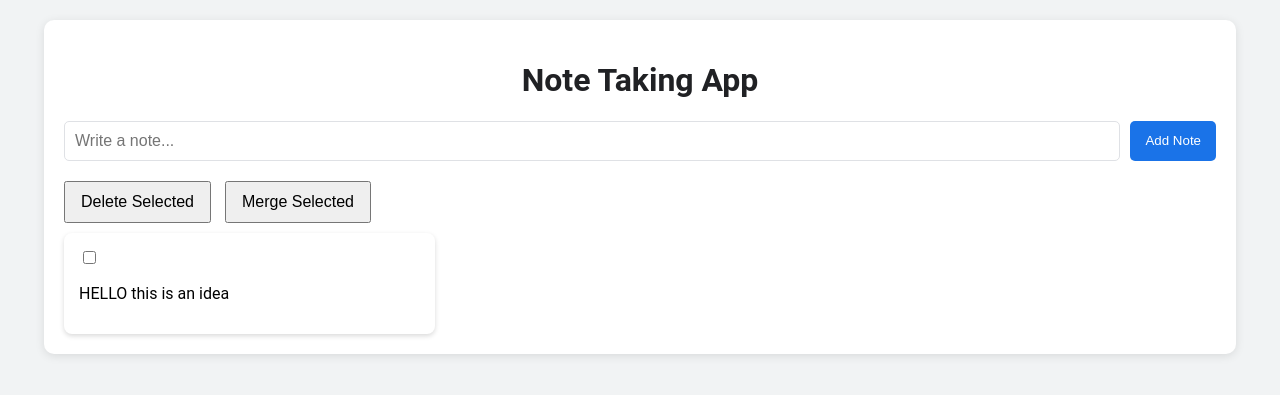
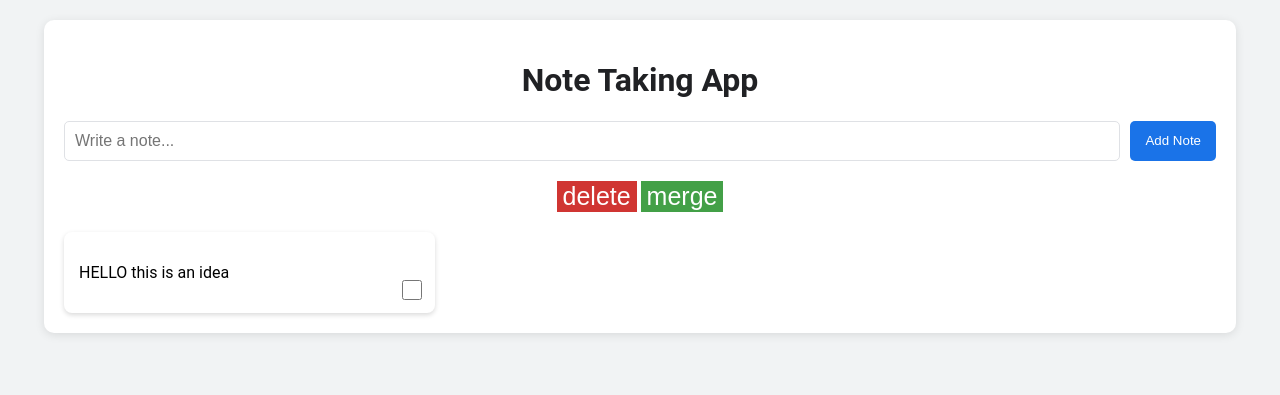
Before and after one commit to garysgd/gnote, a FastAPI app: page / in a window 1280 px wide. Shown: the top 395 px of the page. Run offline with FastAPI, Linux system fonts and the light colour scheme; some libraries are stand-ins or nearby versions.

Commit message:
improve merge and delete buttons

```diff
--- a/static/style.css
+++ b/static/style.css
@@ -6,7 +6,6 @@ body {
     background-color: #f1f3f4;
     margin: 0;
     padding: 0;
-    /* Removed centering properties */
 }
 
 /* Container Styles */
@@ -14,7 +13,7 @@ body {
     background: #ffffff;
     padding: 20px;
     width: 90%;
-    max-width: 1400px;
+    max-width: 1200px;
     margin: 20px auto;
     box-shadow: 0px 2px 10px rgba(0, 0, 0, 0.1);
     border-radius: 10px;
@@ -98,31 +97,54 @@ h1 {
     cursor: pointer;
 }
 
-/* Button Styles */
-.save-btn,
-.collapse-btn {
-    margin-top: 10px;
-    padding: 12px 18px;
-    border-radius: 5px;
-    border: none;
-    cursor: pointer;
-    font-size: 16px;
+/* Styles for Action Buttons */
+.action-buttons {
+    margin-bottom: 20px;
+    text-align: center;
 }
 
-/* Delete Button */
-.delete-btn {
-    position: absolute;
-    top: 10px;
-    right: 10px;
-    background-color: #e53935;
+.action-button {
+    margin: 0 20px;
+    padding: 15px 30px;
+    font-size: 18px;
+    cursor: pointer;
+    border: none;
+    border-radius: 5px;
     color: #fff;
-    padding: 5px 10px;
-    border-radius: 5px;
-    text-decoration: none;
 }
 
-.delete-btn:hover {
-    background-color: #d32f2f;
+/* Delete Button Styles */
+#delete-btn {
+    background-color: #d03532; /* Red */
+    border: none;
+    font-size: 25px;
+    color: white;
+}
+
+#delete-btn:hover {
+    background-color: #d03532;
+}
+
+/* Merge Button Styles */
+#merge-btn {
+    background-color: #43a047; /* Green */
+    border: none;
+    font-size: 25px;
+    color: white;
+}
+
+#merge-btn:hover {
+    background-color: #43a047;
+}
+
+/* Style for note checkboxes */
+.note-checkbox {
+    position: absolute;
+    bottom: 10px;
+    right: 10px;
+    cursor: pointer;
+    width: 20px;
+    height: 20px;
 }
 
 /* Style for the ghost element when dragging */
@@ -130,20 +152,3 @@ h1 {
     opacity: 0.4;
     background-color: #c8dafc;
 }
-/* Styles for action buttons */
-.action-buttons {
-    margin-bottom: 10px;
-}
-
-.action-buttons button {
-    margin-right: 10px;
-    padding: 10px 15px;
-    font-size: 16px;
-    cursor: pointer;
-}
-
-/* Style for note checkboxes */
-.note-checkbox {
-    margin-right: 10px;
-    cursor: pointer;
-}
--- a/templates/index.html
+++ b/templates/index.html
@@ -23,8 +23,8 @@
 
         <!-- Action Buttons -->
         <div class="action-buttons">
-            <button type="button" id="delete-btn">Delete Selected</button>
-            <button type="button" id="merge-btn">Merge Selected</button>
+            <button type="button" id="delete-btn">delete</button>
+            <button type="button" id="merge-btn">merge</button>
         </div>
 
         <!-- Notes Container -->
```
Also changed, not shown: notes.db, static/main.js (deleted).
